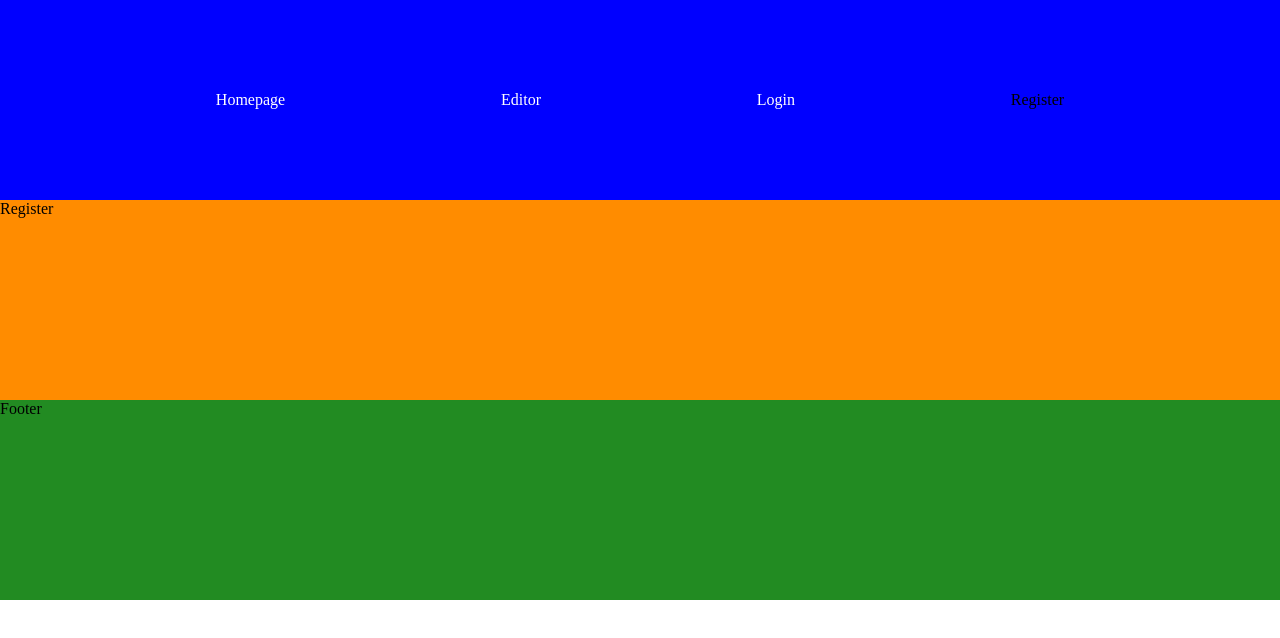
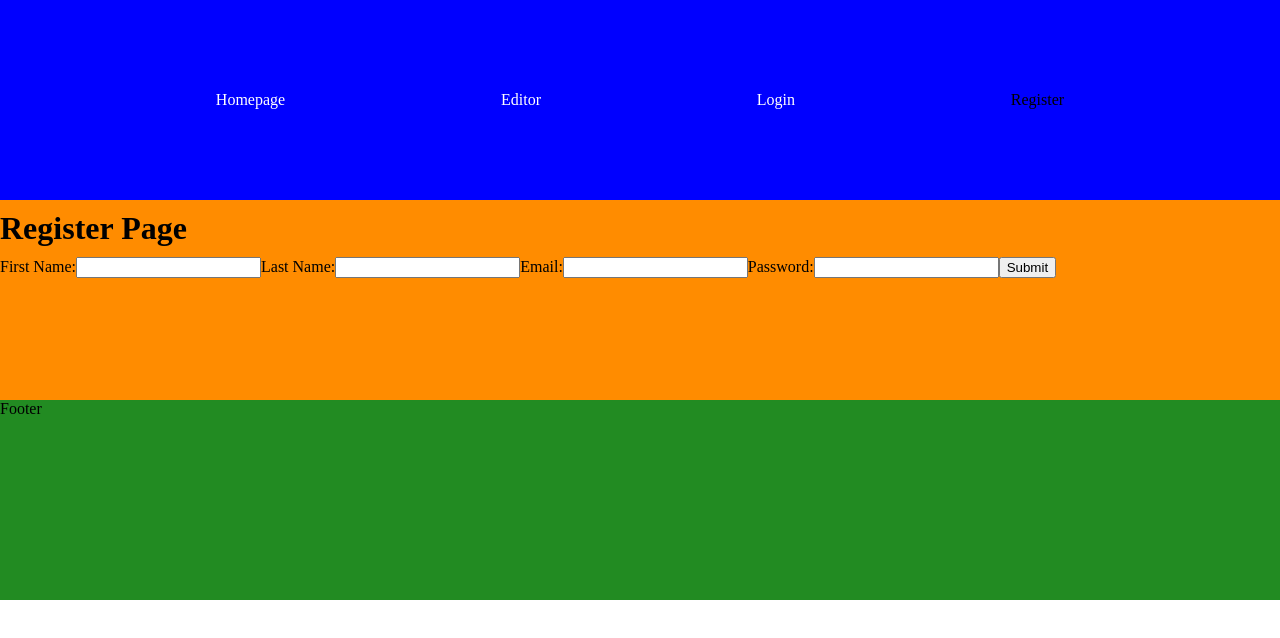
Before and after one commit to NorbertKoziana/GitPen, a React (Create React App) app in the folder frontend/: page /register in a window 1280 px wide. Shown: the top 638 px of the page. Built offline with nearby package versions, Linux system fonts and the light colour scheme; no server answers.

Commit message:
login and register (frontend)

```diff
--- a/frontend/src/App.js
+++ b/frontend/src/App.js
@@ -1,31 +1,19 @@
 import './style.css';
 import { Outlet } from 'react-router-dom'
-import React, {useState} from 'react';
+import React from 'react';
 import Navbar from './components/Navbar';
 import Footer from './components/Footer';
-import UserContext from './UserContext'
+
 
 function App() {
 
-  const [user, setUser] = useState(null);
-
-  const login = (user) => {
-    setUser(user)
-  }
-
-  const logout = () => {
-    setUser(null);
-  }
-
   return (
     <>
-      <UserContext.Provider value={{user, login, logout}}>
         <Navbar />
 
         <Outlet />
 
         <Footer />
-      </UserContext.Provider>
     </>
   );
 }
--- a/frontend/src/components/Login.js
+++ b/frontend/src/components/Login.js
@@ -6,7 +6,7 @@ import { useNavigate } from 'react-router-dom'
 function Login(){
 
     const [formData, setFormData] = useState({
-        login: "",
+        email: "",
         password: ""
     });
 
@@ -15,22 +15,27 @@ function Login(){
     const navigate = useNavigate();
 
     async function handleSubmit(event){
+
         event.preventDefault();
 
-        try{
         const response = await fetch("http://localhost:8080/auth/login", {
             method: "POST",
+            headers: {
+                "Content-Type": "application/json",
+            },
+            credentials: "include",
             body: JSON.stringify(formData)
         });
 
         if(response.ok){
-                login(true);//can set user details returned from api
+            fetch("http://localhost:8080/user/info", {
+                method: "GET",
+                credentials: "include"
+            }).then( res => login(res.json()) )
+
             navigate("/editor")
         }else{
-                console.log("smth went wrong")
-            }
-        }catch(error){
-            console.log("Error:", error);
+            console.log(response.status)
         }
 
     }
@@ -50,9 +55,9 @@ function Login(){
             <h1>Login Page</h1>
             <form onSubmit={handleSubmit}>
                 <label>
-                    Login/Email:
-                    <input name='login'
-                        value={formData.login}
+                    Email:
+                    <input name='email'
+                        value={formData.email}
                         onChange={(event) => handleFormChange(event)}
                     />
                 </label>
--- a/frontend/src/components/Register.js
+++ b/frontend/src/components/Register.js
@@ -1,10 +1,81 @@
-import React from 'react'
+import React, { useState } from 'react'
 import '../style.css';
+import { useNavigate } from 'react-router-dom'
 
 function Register(){
+
+    const [formData, setFormData] = useState({
+        firstName: "",
+        lastName: "",
+        email: "",
+        password: ""
+    })
+
+    const navigate = useNavigate();
+
+    async function handleSubmit(event){
+        event.preventDefault();
+
+        const response = await fetch("http://localhost:8080/auth/register",{
+            method: "POST",
+            headers: {
+                "Content-Type": "application/json",
+            },
+            body: JSON.stringify(formData)
+        });
+
+        if(response.ok){
+            navigate("/login");
+        }else{
+            console.log("Something went wrong") //display pop up instead of console log later on
+        }
+
+    }
+
+    function handleFormChange(event){
+        setFormData((oldForm) => {
+            const {name, value} = event.target;
+            return {
+                ...oldForm,
+                [name]: value
+            }
+        })
+    }
+
     return (
         <div className='register'>
-            Register
+            <h1>Register Page</h1>
+            <form onSubmit={handleSubmit}>
+                <label>
+                    First Name:
+                    <input name='firstName'
+                        value={formData.firstName}
+                        onChange={(event) => handleFormChange(event)}
+                    />
+                </label>
+                <label>
+                    Last Name:
+                    <input name='lastName'
+                        value={formData.lastName}
+                        onChange={(event) => handleFormChange(event)}
+                    />
+                </label>
+                <label>
+                    Email:
+                    <input name='email'
+                        value={formData.email}
+                        onChange={(event) => handleFormChange(event)}
+                    />
+                </label>
+                <label>
+                    Password:
+                    <input name='password'
+                        value={formData.password}
+                        onChange={(event) => handleFormChange(event)}
+                    />
+                </label>
+                <button type="submit">Submit</button>
+            </form>
         </div>
     )
 }
--- a/frontend/src/index.js
+++ b/frontend/src/index.js
@@ -1,4 +1,4 @@
-import React from 'react';
+import React, { useState, useEffect } from 'react';
 import ReactDOM from 'react-dom/client';
 import './style.css';
 import App from './App';
@@ -8,6 +8,35 @@ import HomePage from './components/HomePage';
 import Login from './components/Login';
 import Register from './components/Register';
 import EditorPage from './components/EditorPage';
+import UserContext from './UserContext'
+
+function Root(){
+
+  const [user, setUser] = useState(null);
+
+  useEffect(() => {
+      const fetchUserInfo = async () => {
+        const response = await fetch("http://localhost:8080/user/info",{
+          method: "GET",
+          credentials: "include",
+          redirect: "manual"
+        });
+        if(response.ok){
+          const newUser = await response.json();
+          setUser(newUser);
+        }
+      }
+      fetchUserInfo();
+    }
+    , []);
+
+  const login = (user) => {
+    setUser(user)
+  }
+
+  const logout = () => {
+    setUser(null);
+  }
 
   const router = createBrowserRouter([
     {
@@ -35,10 +64,18 @@ const router = createBrowserRouter([
     },
   ]);
 
+  return(
+    <UserContext.Provider value={{user, login, logout}}>
+      <RouterProvider router={router} />
+    </UserContext.Provider>
+  )
+}
+
+
 const root = ReactDOM.createRoot(document.getElementById('root'));
 
 root.render(
-  <React.StrictMode>
-    <RouterProvider router={router} />
-  </React.StrictMode>
+  //<React.StrictMode>
+    <Root />
+  //</React.StrictMode>
 );
--- a/frontend/src/style.css
+++ b/frontend/src/style.css
@@ -46,3 +46,8 @@ a{
 a.active{
   color:black;
 }
+
+h1{
+  margin: 0;
+  padding: 10px 0;
+}
```
Lines whose indentation alone changed are shown as unchanged.
